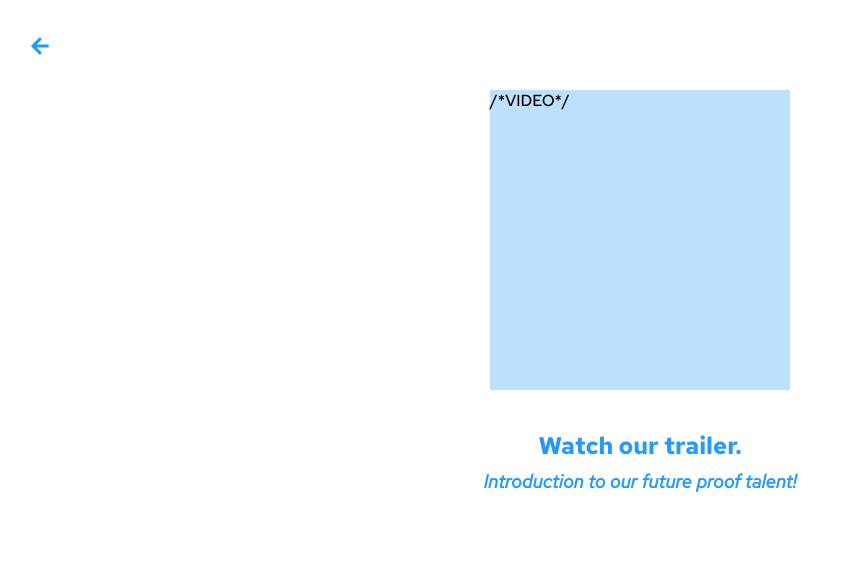
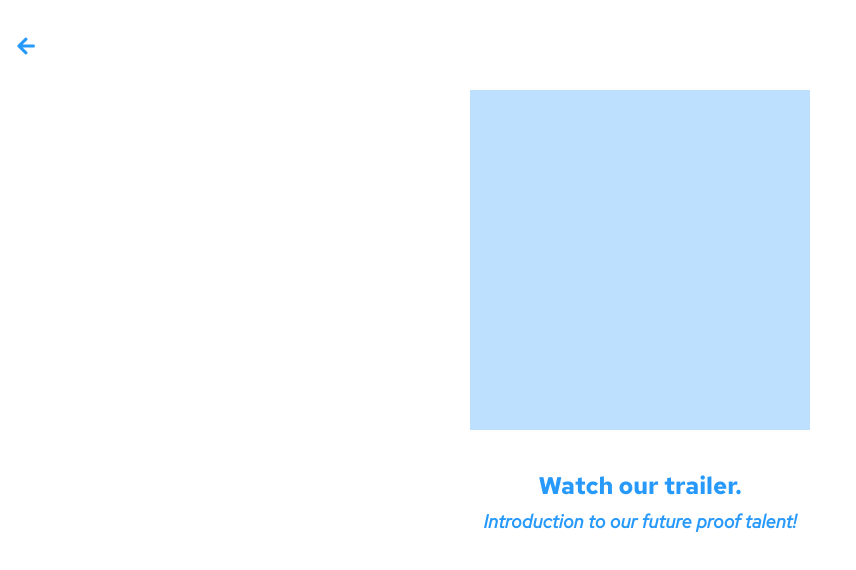
Before and after one commit to tessceciliaj/react-webpage-nextm, a React (Vite) app: page /trailer in a window 1280 px wide. Shown: the top 570 px of the page, without its empty margins (0-856 px from the left). Built offline with nearby package versions, Linux system fonts and the light colour scheme; no server answers.

Commit message:
add youtube-react and implement youtube video

```diff
--- a/package.json
+++ b/package.json
@@ -13,6 +13,7 @@
     "react": "^18.2.0",
     "react-icons": "^4.8.0",
     "react-router-dom": "^6.10.0",
+    "react-youtube": "^10.1.0",
     "swiper": "^9.2.3"
   },
   "devDependencies": {
--- a/src/pages/trailer.jsx
+++ b/src/pages/trailer.jsx
@@ -2,8 +2,19 @@ import React from 'react'
 import styles from '../styles/trailer.module.css'
 import { FaArrowLeft } from 'react-icons/fa';
 import { Link } from 'react-router-dom';
+import YouTube from 'react-youtube';
+
 
 export default function Trailer() {
+
+  const opts = {
+    height: '340',
+    width: '340',
+    playerVars: {
+      autoplay: 1,
+    },
+  };
+
   return (
     <div>
        <div className={styles.upperContainer}>
@@ -12,7 +23,7 @@ export default function Trailer() {
           </Link>
         </div>
         <div className={styles.videoContainer}>
-        /*VIDEO*/
+        <YouTube videoId="QLZx_VrPbB8" opts={opts}/>
         </div>
         <div className={styles.lowerContainer}>
           <h2>Watch our trailer.</h2>
--- a/src/styles/trailer.module.css
+++ b/src/styles/trailer.module.css
@@ -5,7 +5,7 @@
 
 .upperContainer {
   height: 90px;
-  padding: 36px 30px 0;
+  padding: 36px 16px 0;
 }
 
 .upperContainer h1 {
@@ -16,9 +16,9 @@
 
 .videoContainer {
     background-color: var(--light-blue);
-    height: 300px;
+    height: 340px;
     margin: auto;
-    width: 300px;
+    width: 340px;
 }
 
 .lowerContainer {
```
Also changed, not shown: 1 other file (tests, documents, lock files or other folders).
